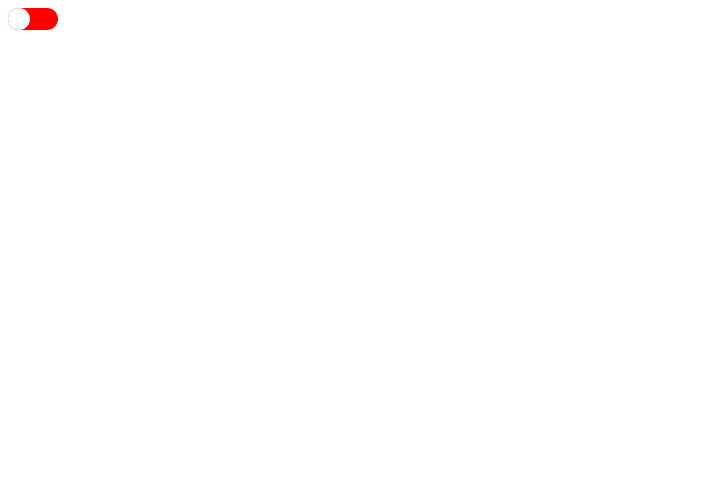
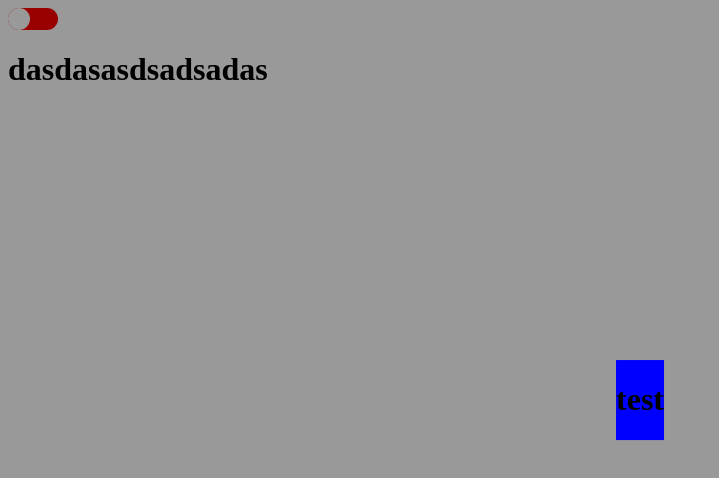
Before and after one commit to kusainovv/core.kus, a Next.js app: page / in a window 1280 px wide. Shown: the top 478 px of the page, without its empty margins (0-719 px from the left). Built offline with nearby package versions, Linux system fonts and the light colour scheme.

Commit message:
add ZIndex, PopUP component and visibility function, fix useClickOutside --feature --refactoring

```diff
--- /dev/null
+++ b/core/components/Popup.tsx
@@ -0,0 +1,53 @@
+import styled from "@emotion/styled";
+import React, { MouseEventHandler, ReactNode } from "react";
+import { visibility } from "../utils/visibility";
+import { ZIndex } from "./ZIndex";
+
+const PopUpContent = styled.div`
+    z-index: 101;
+    top: 50%;
+    left: 50%;
+    transform: translate(-50%, -50%);
+
+    width: auto;
+    height: auto;
+
+    position: absolute;
+    background-color: blue;
+`;
+
+const CloseZone = styled.div<{ backgroundCloseZone: string }>`
+    z-index: 100;
+    left: 0;
+    top: 0;
+    width: 100%;
+    height: 100%;
+    position: absolute;
+    background-color: ${ props => props.backgroundCloseZone };
+`;
+
+const PopUpVisibility = styled.div<{ isOpened: boolean, transition: string }>`
+    ${ props => props.isOpened ? visibility.show() : visibility.hidde() }
+    transition: ${ props => props.transition };
+`;
+
+
+interface PopupProps {
+    backgroundCloseZone: string,
+    isOpened: boolean,
+    children: ReactNode,
+    onCloseHandler: MouseEventHandler<HTMLDivElement>,
+    transition: string
+}
+
+export const Popup : React.FC<PopupProps> = ({ children, isOpened, backgroundCloseZone, onCloseHandler, transition }) => {
+    return <ZIndex>
+        <PopUpVisibility isOpened={isOpened} transition={transition}>
+            <PopUpContent>
+                {children}
+            </PopUpContent>
+
+            <CloseZone backgroundCloseZone={backgroundCloseZone} onClick={onCloseHandler} />
+        </PopUpVisibility>
+    </ZIndex>
+}
--- a/core/components/ThemeButton.tsx
+++ b/core/components/ThemeButton.tsx
@@ -29,7 +29,7 @@ interface ThemeButtonProps {
 
 export const ThemeButton = (props: ThemeButtonProps) => {
     const { theme, switchTheme } = useThemeMode();
-    return <Wrapper onClick={() => {switchTheme()}} wrapperWidth={props.wrapperWidth} theme={theme} transition={props.transition}>
+    return <Wrapper onClick={switchTheme} wrapperWidth={props.wrapperWidth} theme={theme} transition={props.transition}>
         <Slider theme={theme} transition={props.transition} wrapperWidth={props.wrapperWidth} sliderWidth={props.sliderWidth} />
     </Wrapper>
 }
--- /dev/null
+++ b/core/components/ZIndex.tsx
@@ -0,0 +1,33 @@
+import React, { createRef, ReactNode, useEffect, useState } from "react";
+import ReactDOM from "react-dom";
+
+/**
+ * Component created for combining all elements with z-index logic into one
+ * including z-index layout priority - if there're the same elements with the equivalent z-index
+ * last element with the same z-index - be show.
+ * @returns react portal in which container is last div at page
+*/
+export const ZIndex : React.FC<{ children: ReactNode }> = ({ children }) => {
+    const ref_content = createRef<HTMLDivElement>();
+
+    const [container, setContainer] = useState<any>(null);
+    useEffect(() => {
+        if (container === null) {
+            setContainer(document.createElement('div'));
+        }
+
+        container && document.body.appendChild(container);
+        return () => {
+          container && document.body.removeChild(container);
+        };
+    // eslint-disable-next-line react-hooks/exhaustive-deps
+    }, [ container ]);
+
+    if (container) {
+        return ReactDOM.createPortal(<div ref={ref_content}>
+            {children}
+        </div>, container as Element);
+    }
+
+    return <></>
+}
--- a/core/utils/useClickOutside.ts
+++ b/core/utils/useClickOutside.ts
@@ -1,4 +1,4 @@
-import { RefObject } from "react";
+import { MutableRefObject, RefObject } from "react";
 import { useEventListener } from "./useEventListener"
 
 /**
@@ -6,8 +6,8 @@ import { useEventListener } from "./useEventListener"
  * @param trigger - define border of element
  * @param handleEvent - callback when click was outside
  */
-export const useClickOutside = (trigger: null | RefObject<HTMLElement>, handleEvent: Function) : void => {
-    useEventListener('mousedown', (event: MouseEvent) => {
+export const useClickOutside = (trigger: null | RefObject<any> | MutableRefObject<any>, handleEvent: Function) : void => {
+    useEventListener('click', (event: MouseEvent) => {
         const el = trigger?.current;
 
         if (!el || el.contains(event.target as Node)) {
--- /dev/null
+++ b/core/utils/visibility.ts
@@ -0,0 +1,18 @@
+export const visibility = {
+
+    hidde: () => {
+        return `
+            visibility: hidden;
+            opacity: 0;
+        `
+    },
+
+
+    show: () => {
+        return `
+            visibility: visible;
+            opacity: 1;
+        `
+    }
+
+}
--- a/pages/index.tsx
+++ b/pages/index.tsx
@@ -1,9 +1,20 @@
-import React from "react"
+import React, { useState } from "react"
+import { Popup } from "../core/components/Popup"
 import { ThemeButton } from "../core/components/ThemeButton"
 
 export default function Home() {
+
+  const [isShowLanguages, setShowLanguages] = useState(true);
+
   return <div>
     <ThemeButton transition="0.4s" wrapperWidth={50} sliderWidth={22} />
-    {/* There is no any layouts, go at <i>core</i> folder. */}
+
+     <Popup isOpened={isShowLanguages} backgroundCloseZone='rgba(0,0,0,0.4)' onCloseHandler={() => setShowLanguages(false)} transition={'0.4s'}>
+        <h1>test</h1>
+      </Popup>
+
+
+     <h1>dasdasasdsadsadas</h1>
+
   </div>
 }
```
